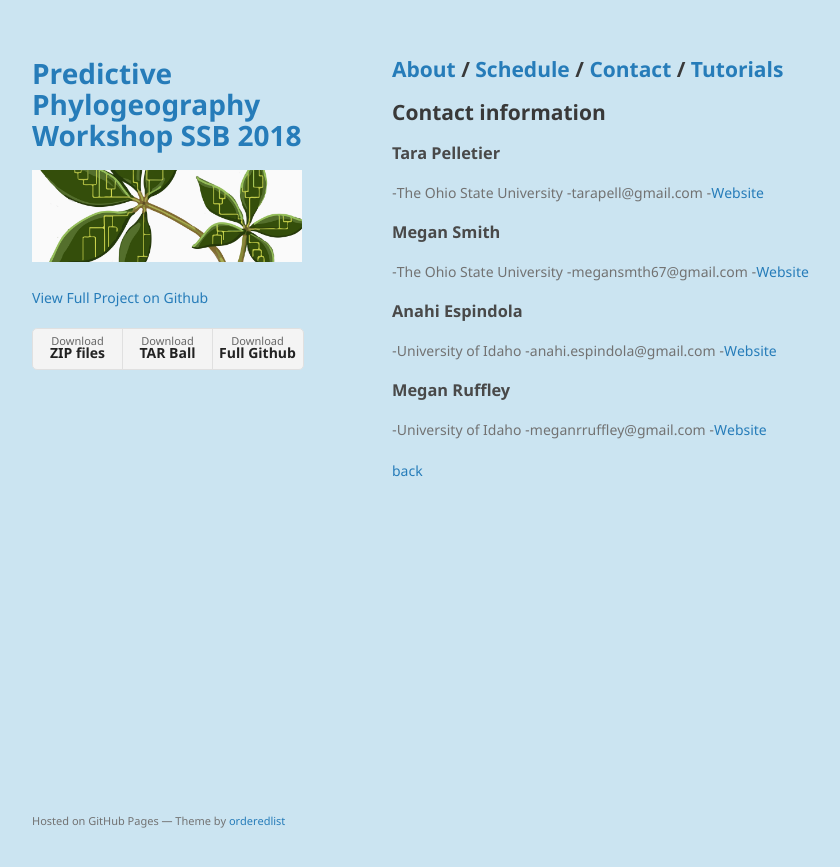
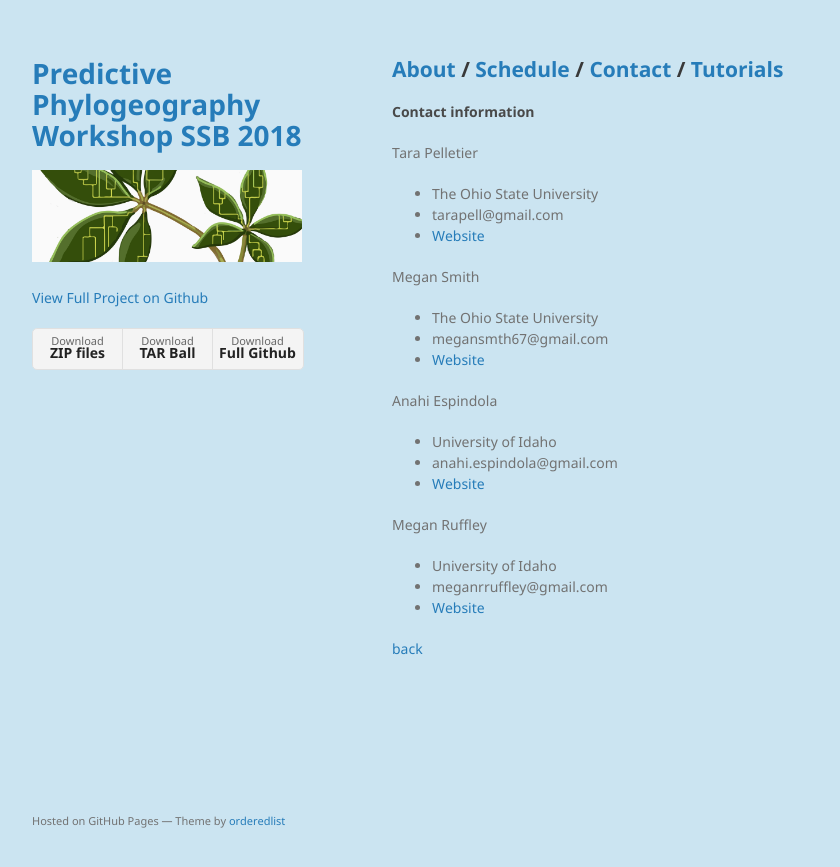
Before and after one commit to PredictivePhylogeography-SSB2018/PredictivePhylogeography-SSB2018.github.io, a Jekyll site: the page built from Contact.md, in a window 1280 px wide. Shown: the top 867 px of the page, without its empty margins (178-1018 px from the left). Built offline with Jekyll 4.4.1, drawn with Linux system fonts in a browser that asks for light colours; the repository's description, which GitHub fills in, is left out; our own code applies the rules of GitHub Pages for plain Markdown files.

```diff
--- a/Contact.md
+++ b/Contact.md
@@ -3,26 +3,26 @@ layout: default2
 ---
 ## [About](index.md) / [Schedule](./Schedule.html) / [Contact](./Contact.html) / [Tutorials](./Tutorials.html)
 
-## Contact information
+#### Contact information
 
-### Tara Pelletier
--The Ohio State University
--tarapell@gmail.com
--[Website](https://sites.google.com/site/taraapelletier/)
+Tara Pelletier
+- The Ohio State University
+- tarapell@gmail.com
+- [Website](https://sites.google.com/site/taraapelletier/)
 
-### Megan Smith
--The Ohio State University
--megansmth67@gmail.com
--[Website](https://carstenslab.osu.edu/people.html)
+Megan Smith
+- The Ohio State University
+- megansmth67@gmail.com
+- [Website](https://carstenslab.osu.edu/people.html)
 
-### Anahi Espindola
--University of Idaho
--anahi.espindola@gmail.com
--[Website](http://anahiespindola.github.io/about-me.html)
+Anahi Espindola
+- University of Idaho
+- anahi.espindola@gmail.com
+- [Website](http://anahiespindola.github.io/about-me.html)
 
-### Megan Ruffley
--University of Idaho
--meganrruffley@gmail.com
--[Website](https://meganruffley.weebly.com)
+Megan Ruffley
+- University of Idaho
+- meganrruffley@gmail.com
+- [Website](https://meganruffley.weebly.com)
 
 [back](./)
```
Also changed, not shown: index.md (+2 -2 lines).
